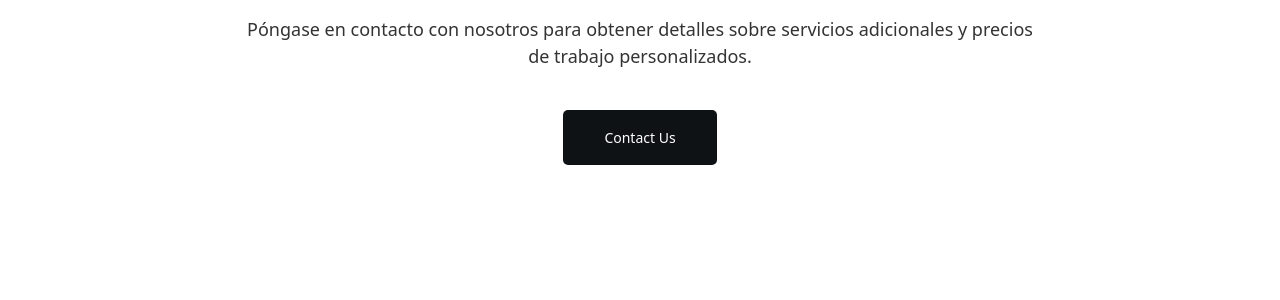
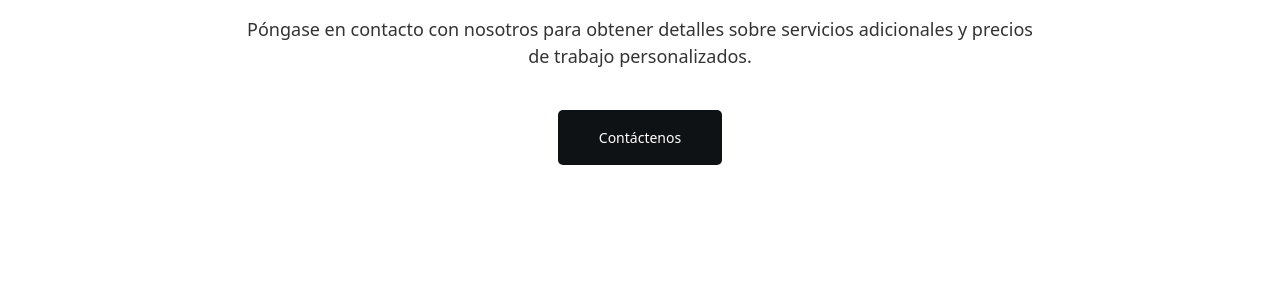
Before and after one commit to jelmii/jelmii.github.io, a Jekyll site: the page built from index.md, in a window 1280 px wide and 900 px high, scrolled down 1480 px. Shown: the part 379-679 px from the top of the window. Built offline with Jekyll 4.4.1, drawn with Linux system fonts in a browser that asks for light colours.

Commit message:
Update index.md

```diff
--- a/index.md
+++ b/index.md
@@ -15,7 +15,7 @@ section:
 cta:
     title: ¿No encontraste una respuesta a tu pregunta?
     subtitle: Póngase en contacto con nosotros para obtener detalles sobre servicios adicionales y precios de trabajo personalizados.
-    button_text: Contact Us
+    button_text: Contáctenos
     button_url: /contact/
 ---
 
```
